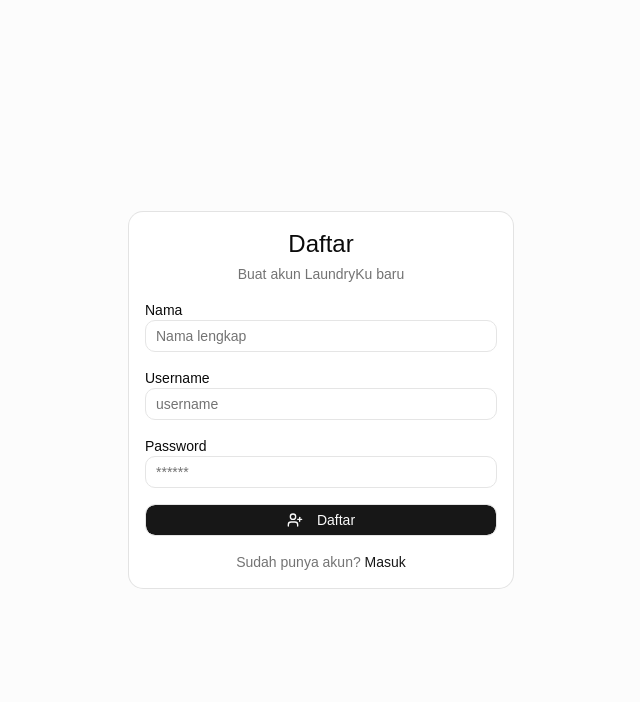
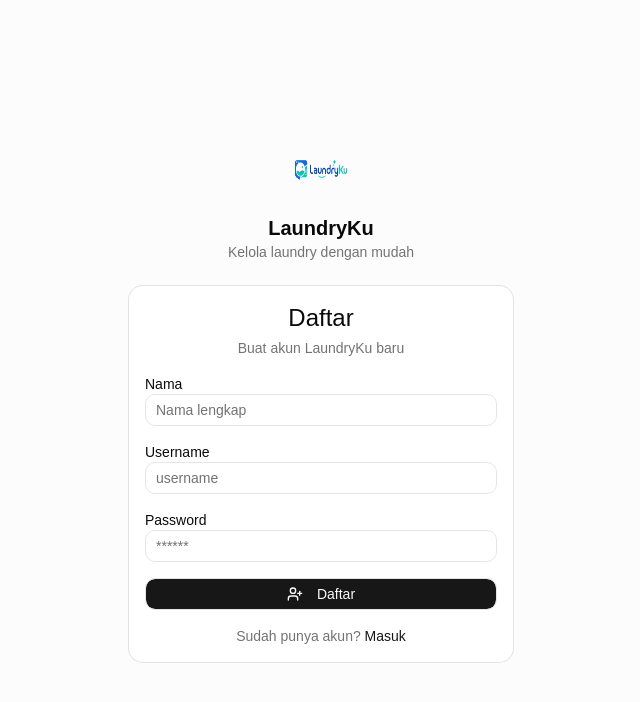
Before and after one commit to Alif-Kopling/LaundryKu, a React app in the folder frontend/: page /register in a window 1280 px wide. Shown: the top 702 px of the page, without its empty margins (319-959 px from the left). Built offline with nearby package versions, Linux system fonts and the light colour scheme; the HTML template or start-up script is replaced by a standard one.

Commit message:
feat: add logo to login & register pages

```diff
--- a/frontend/src/pages/Login.jsx
+++ b/frontend/src/pages/Login.jsx
@@ -37,7 +37,21 @@
 
   return (
     <div className="flex items-center justify-center min-h-screen bg-muted/30 px-4">
-      <Card className="w-full max-w-sm">
+      <div className="w-full max-w-sm space-y-6">
+        <div className="flex flex-col items-center gap-3">
+          <img
+            src="/assets/logo-app.png"
+            alt="LaundryKu"
+            className="w-16 h-16"
+          />
+          <div className="text-center">
+            <h1 className="text-xl font-bold">LaundryKu</h1>
+            <p className="text-sm text-muted-foreground">
+              Kelola laundry dengan mudah
+            </p>
+          </div>
+        </div>
+        <Card>
         <CardHeader className="text-center">
           <CardTitle className="text-2xl">Masuk</CardTitle>
           <CardDescription>Masuk ke dashboard LaundryKu</CardDescription>
@@ -81,6 +95,7 @@
           </p>
         </CardContent>
       </Card>
+      </div>
     </div>
   )
 }
--- a/frontend/src/pages/Register.jsx
+++ b/frontend/src/pages/Register.jsx
@@ -38,7 +38,21 @@
 
   return (
     <div className="flex items-center justify-center min-h-screen bg-muted/30 px-4">
-      <Card className="w-full max-w-sm">
+      <div className="w-full max-w-sm space-y-6">
+        <div className="flex flex-col items-center gap-3">
+          <img
+            src="/assets/logo-app.png"
+            alt="LaundryKu"
+            className="w-16 h-16"
+          />
+          <div className="text-center">
+            <h1 className="text-xl font-bold">LaundryKu</h1>
+            <p className="text-sm text-muted-foreground">
+              Kelola laundry dengan mudah
+            </p>
+          </div>
+        </div>
+        <Card>
         <CardHeader className="text-center">
           <CardTitle className="text-2xl">Daftar</CardTitle>
           <CardDescription>Buat akun LaundryKu baru</CardDescription>
@@ -91,6 +105,7 @@
           </p>
         </CardContent>
       </Card>
+      </div>
     </div>
   )
 }
```
